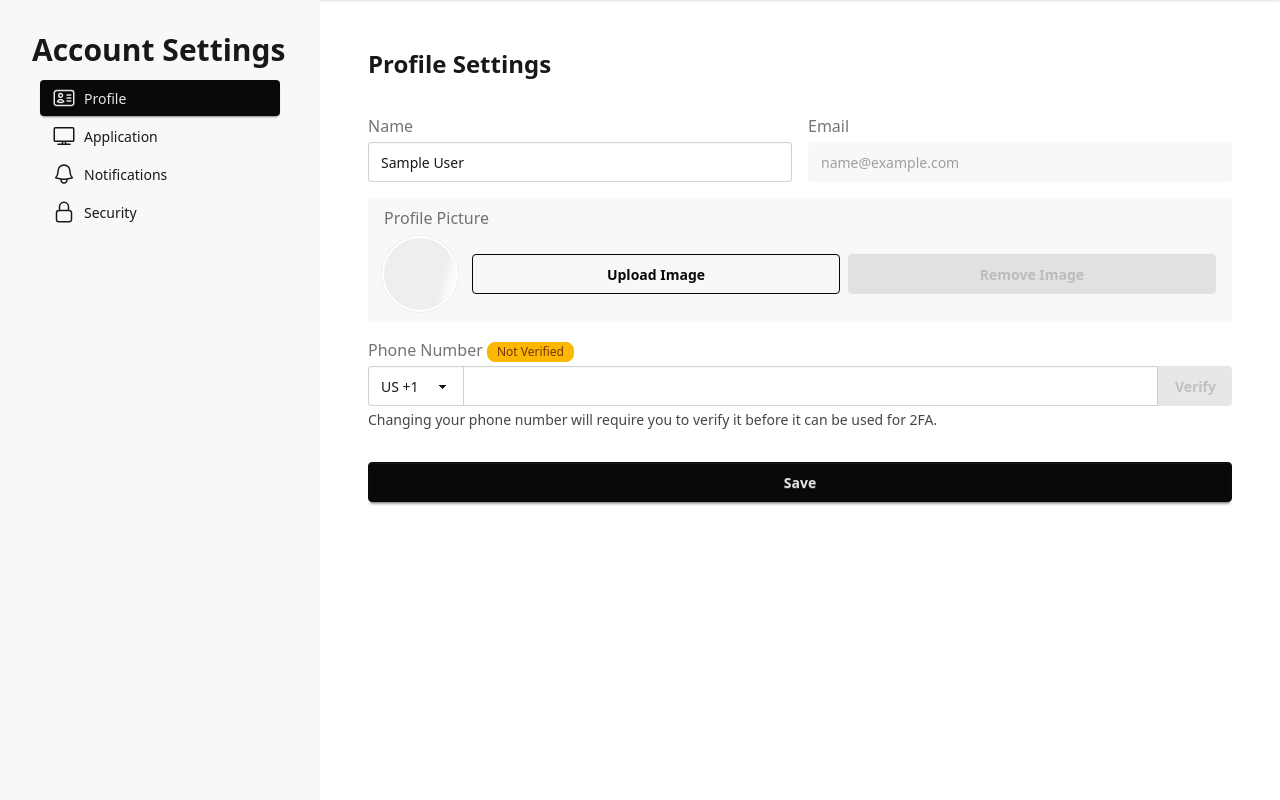
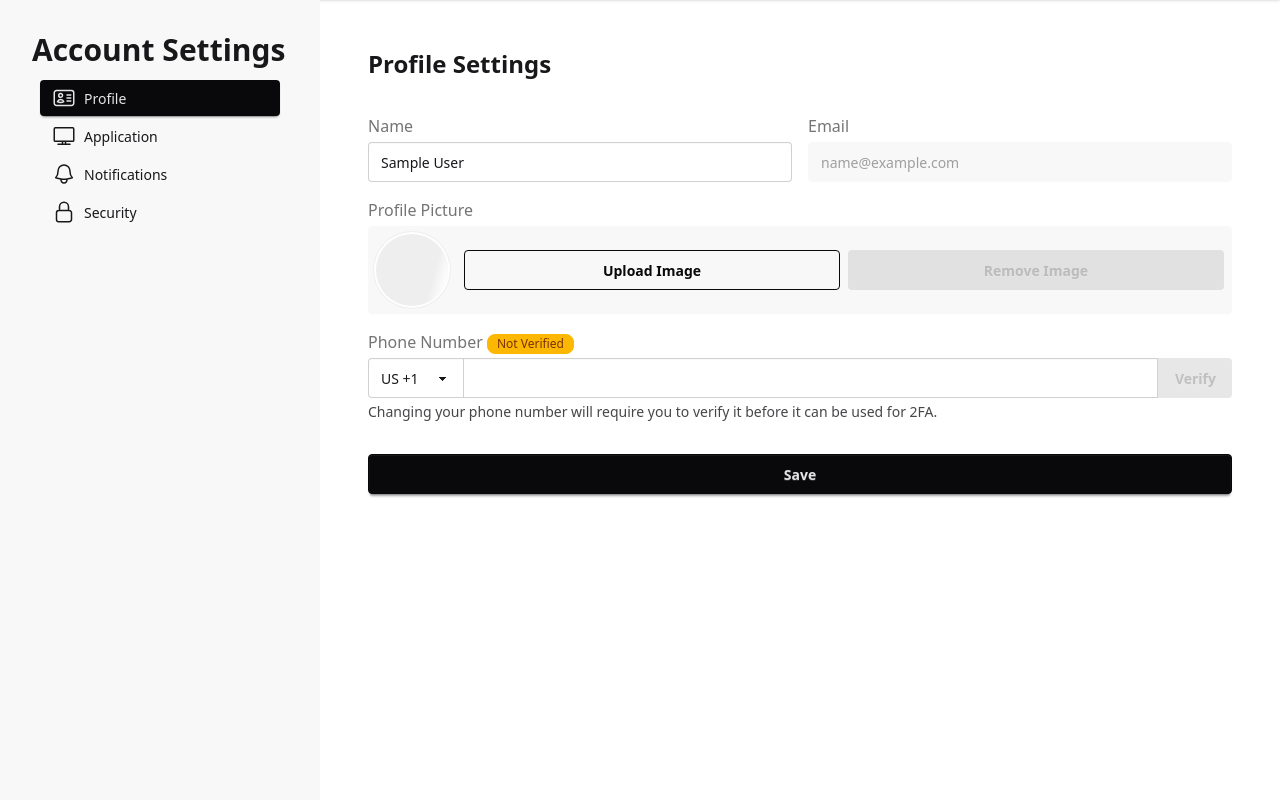
Before and after one commit to xDylan03x/FlaskTemplate, a Flask app: page /account-settings/profile in a window 1280 px wide. Shown: the part 64-864 px from the top of the page. Run offline with Flask 3, Linux system fonts and the light colour scheme; the visitor is signed in with stand-in values (Sample User, id 1); data comes from the database, SQL or seed files in the repository; data that the repository does not hold is empty; style sheets or scripts are compiled from the project's sources; some libraries are stand-ins or nearby versions.

Commit message:
Updated styling on profile page

```diff
--- a/app/core/templates/account-settings/profile.html
+++ b/app/core/templates/account-settings/profile.html
@@ -29,11 +29,11 @@
                 </div>
             </div>
 
-            <div class="mt-4 px-4 pb-3 pt-2 bg-base-200 rounded">
+            <div class="mt-4">
                 {{ form.profile_picture_url.label(class="label") }}
                 {{ form.profile_picture_url(**{'x-model': 'profile_picture_url'}) }}
 
-                <div class="flex flex-col sm:flex-row items-center gap-4 mt-2 w-full">
+                <div class="flex flex-col sm:flex-row items-center gap-4 mt-1 p-2 w-full bg-base-200 rounded">
                     <div class="avatar shrink-0">
                         <div class="w-18 h-18 rounded-full ring ring-base-300 ring-offset-base-100 ring-offset-2 overflow-hidden">
                             <template x-if="profile_picture_url">
```
